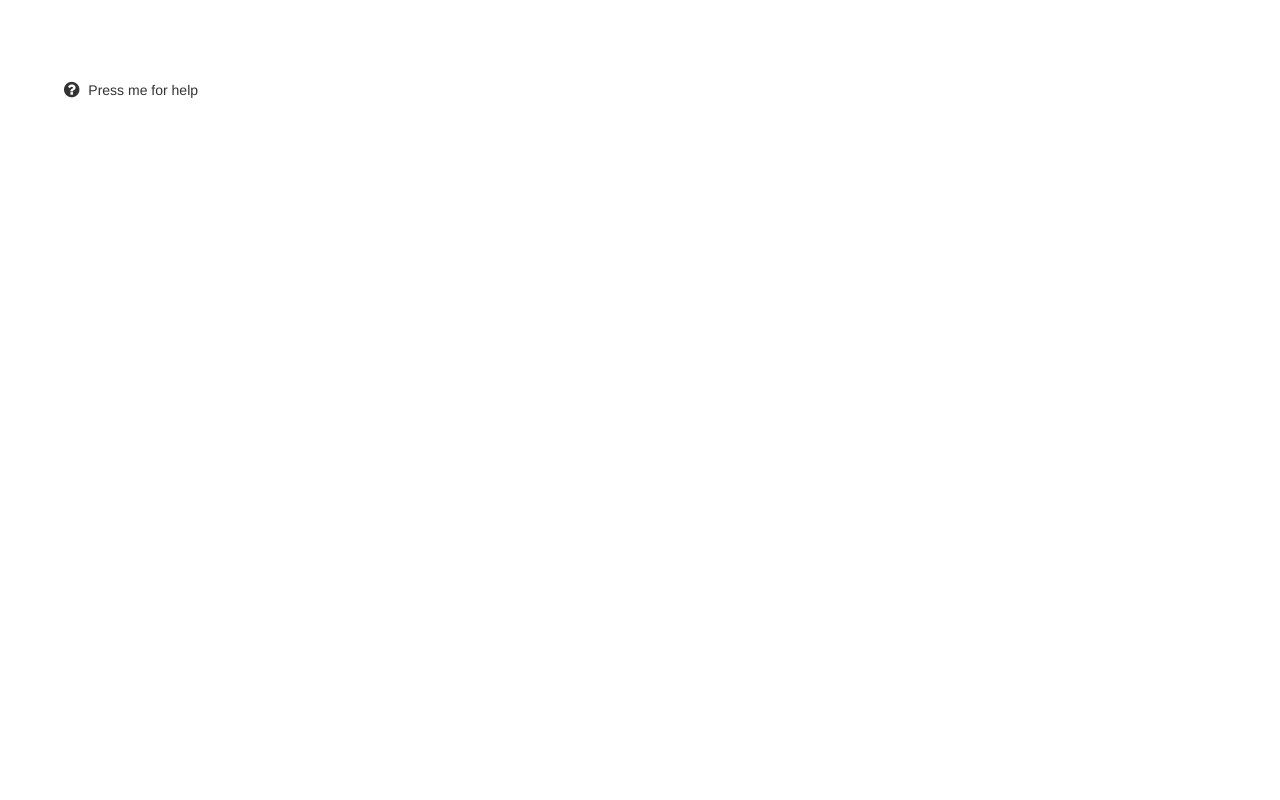
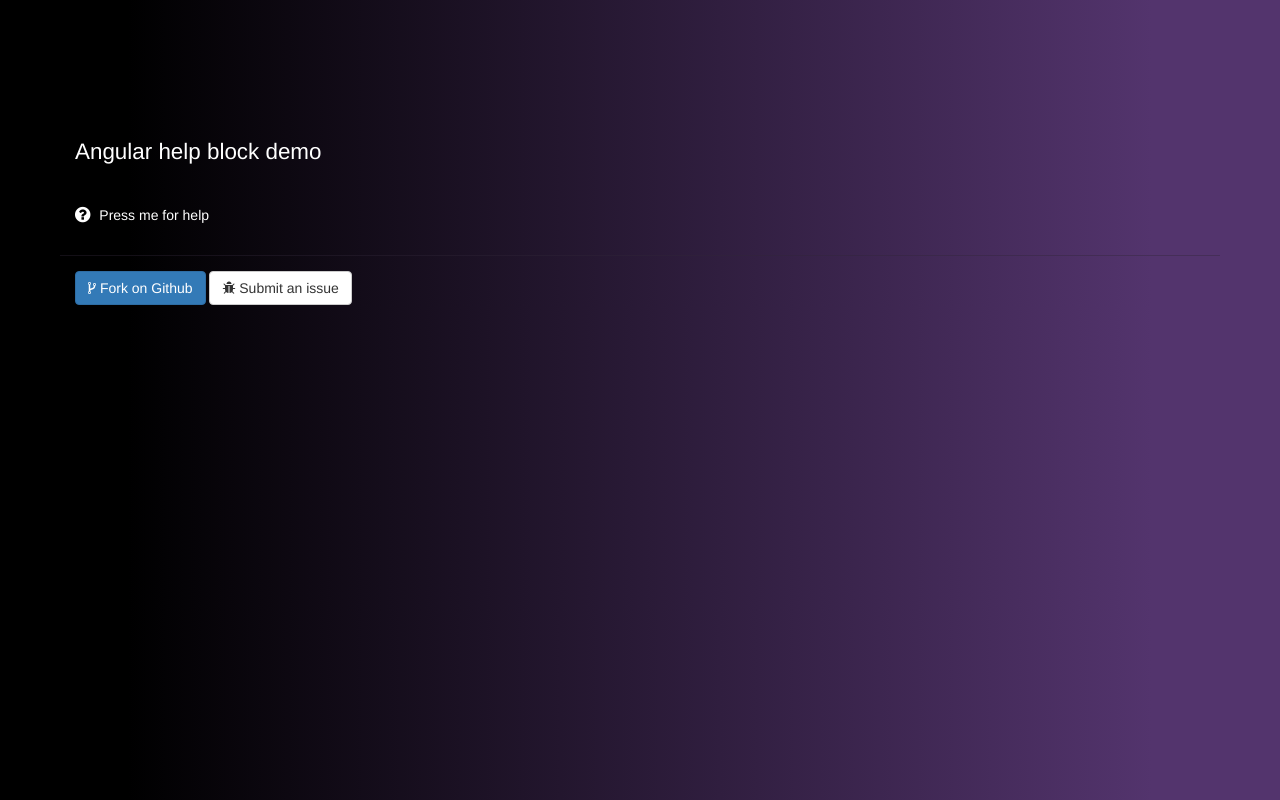
Before and after one commit to ng-milk/angular-help-block-directive, a website: page index.html in a window 1280 px wide. Drawn offline with nearby package versions, Linux system fonts and the light colour scheme; some packages are replaced by stand-ins of ours.

Commit message:
Enhanced example, corrected offset left (consider border)

```diff
--- a/bower.json
+++ b/bower.json
@@ -1,6 +1,6 @@
 {
   "name": "angular-help-block-directive",
-  "version": "0.0.2",
+  "version": "0.0.3",
   "homepage": "https://github.com/ng-milk/angular-help-block-directive",
   "authors": [
     "Dan Mindru <mindrudan@gmail.com>"
--- a/index.html
+++ b/index.html
@@ -16,13 +16,46 @@
   <!-- Just some body style to space things up -->
   <style>
     body{
-      padding:60px;
+      padding: 120px 60px;
+      color:white;
+
+      /* So much gradient, check out -> http://uigradients.com */
+      background: -webkit-linear-gradient(90deg, #000000 10%, #53346D 90%); /* Chrome 10+, Saf5.1+ */
+      background:    -moz-linear-gradient(90deg, #000000 10%, #53346D 90%); /* FF3.6+ */
+      background:     -ms-linear-gradient(90deg, #000000 10%, #53346D 90%); /* IE10 */
+      background:      -o-linear-gradient(90deg, #000000 10%, #53346D 90%); /* Opera 11.10+ */
+      background:         linear-gradient(90deg, #000000 10%, #53346D 90%); /* W3C */
+    }
+
+    h1{
+      font-size:1.6em;
+      font-weight: 300;
+      margin-bottom:30px;
+    }
+
+    footer{
+      margin-top:30px;
+      padding-top: 15px;
+      border-top: 1px solid rgba(48, 39, 56, 0.4);
+    }
+
+    /* Change directive expanded style */
+    .hb-row.expanded {
+      border-left: 4px solid #452B5A;
     }
   </style>
 </head>
   <body ng-app="app" ng-controller="ctrl">
 
-    <section help-block help-block-title="{{title}}" help-block-content="{{content}}" help-block-icon-class="fa fa-question-circle"></section>
+    <section class="col-xs-12">
+      <h1>Angular help block demo</h1>
+      <section help-block help-block-title="{{title}}" help-block-content="{{content}}" help-block-icon-class="fa fa-question-circle"></section>
+    </section>
+
+    <footer class="col-xs-12">
+      <a class="btn btn-primary" href="https://github.com/ng-milk/angular-collapsible-block-directive"><i class="fa fa-code-fork"></i> Fork on Github</a>
+      <a class="btn btn-default" href="https://github.com/ng-milk/angular-collapsible-block-directive/issues"><i class="fa fa-bug"></i> Submit an issue</a>
+    </footer>
 
     <!-- Local JS -->
     <script src="dist/ng-help-block.js"></script>
--- a/package.json
+++ b/package.json
@@ -1,6 +1,6 @@
 {
   "name": "angular-help-block-directive",
-  "version": "0.0.2",
+  "version": "0.0.3",
   "description": "A directive that will help you display your help blocks inline. Read more about it  on https://ngmilk.rocks/2015/09/15/angular-directive-for-collapsible-help-blocks-ng-help-block/",
   "main": "src/index.js",
   "scripts": {
--- a/src/index.css
+++ b/src/index.css
@@ -2,7 +2,7 @@
   width: 100%;
   margin: 10px 0 0 0;
   position: relative;
-  left: -15px;
+  left: -19px; /* Padding + border size */
   padding-left: 15px;
   border-left: 4px solid transparent;
   transition: border 0.3s ease-in-out;
@@ -31,6 +31,7 @@
 
 .hb-content {
   position:relative;
+  font-weight:300;
   padding-bottom: 10px;
   transition: all .2s ease
 }
@@ -43,7 +44,7 @@
 }
 
 .hb-row p {
-  margin-top: 5px;
+  margin-top:15px;
   margin-bottom: 0
 }
 
--- a/src/index.js
+++ b/src/index.js
@@ -1,5 +1,5 @@
 /*
- * angular-help-block-directive v0.0.2
+ * angular-help-block-directive v0.0.3
  * (c) 2015 Dan Mindru http://mindrudan.com
  * License: MIT
  */
@@ -35,7 +35,6 @@ function helpBlockDirective(){
                   <i ng-if="iconClass" class="{{iconClass}}"></i>
                   <span ng-bind="title"></span>
                 </p>
-
                 <p class="hb-content" ng-bind="content" ng-show="hbVisible"></p>
               </section>',
     link: helpBlockLink
```
Also changed, not shown: README.md, dist/ng-help-block.css, dist/ng-help-block.js.
